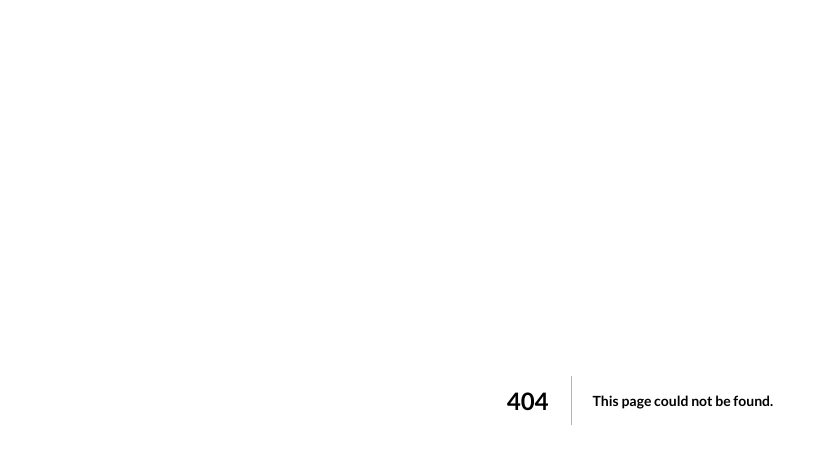
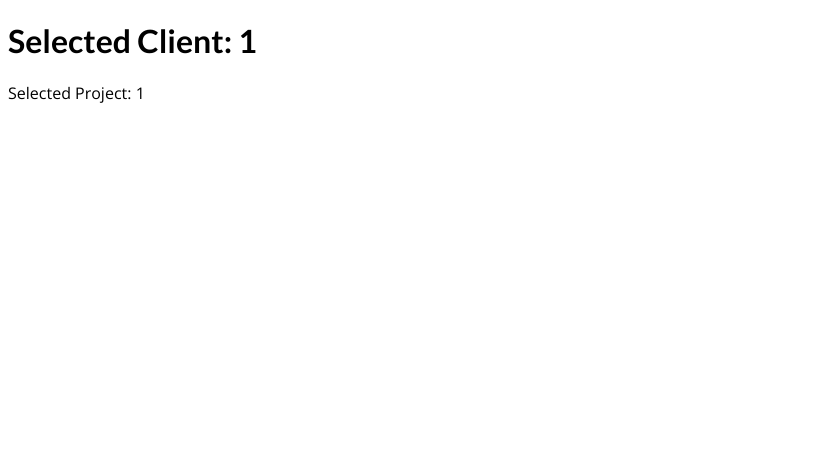
Before and after one commit to eneax/learn-nextjs, a Next.js app: page /clients/1/1 in a window 1280 px wide. Before the commit this address had no page. Shown: the top 450 px of the page, without its empty margins (0-827 px from the left). Built offline with nearby package versions, Linux system fonts and the light colour scheme.

Commit message:
Nested Dynamic Routes and Paths

```diff
--- /dev/null
+++ b/pages/clients/[id]/[clientProjectId].js
@@ -0,0 +1,15 @@
+import { useRouter } from "next/router";
+
+const SelectedClientProjectPage = () => {
+  const router = useRouter();
+  const { id, clientProjectId } = router.query;
+
+  return (
+    <div>
+      <h1>Selected Client: {id}</h1>
+      <p>Selected Project: {clientProjectId}</p>
+    </div>
+  );
+};
+
+export default SelectedClientProjectPage;
```
Also changed, not shown: pages/clients/[id]/index.js (added, +15 -0 lines), pages/clients/index.js (added, +9 -0 lines).
